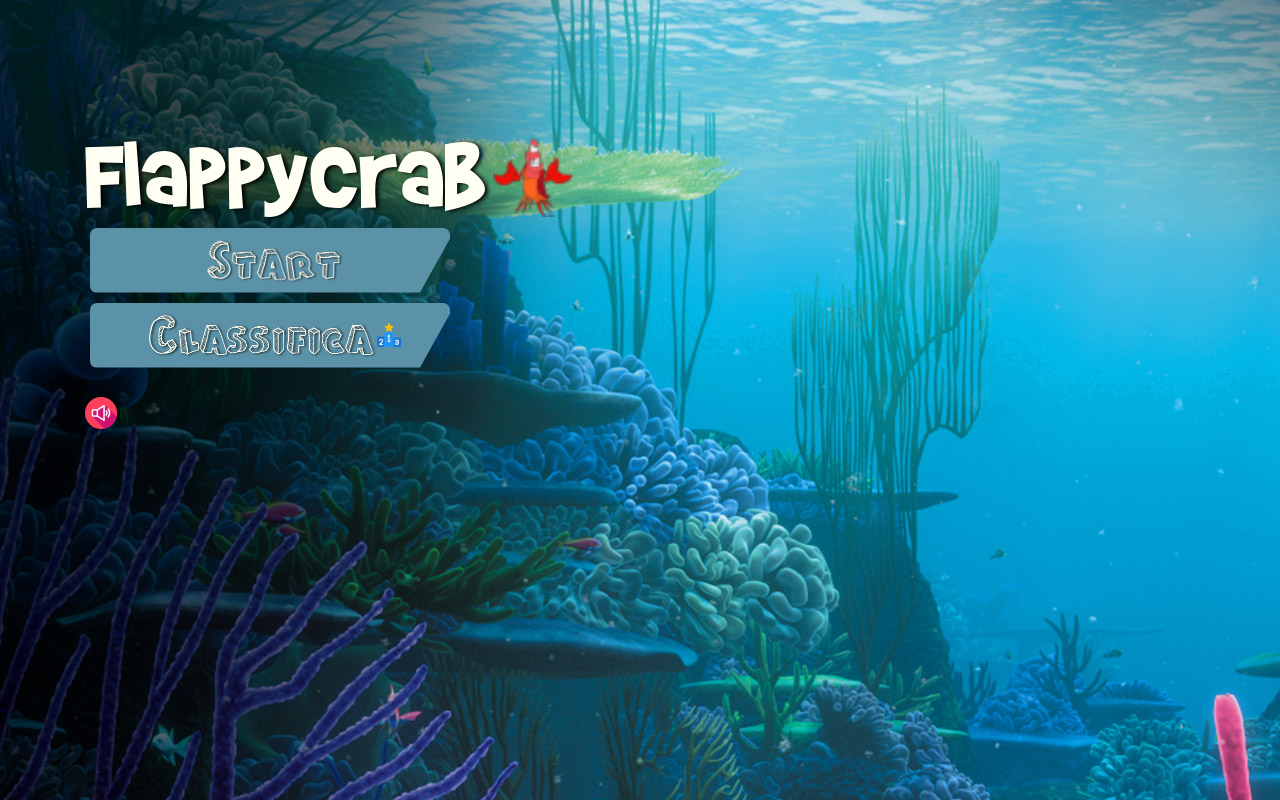
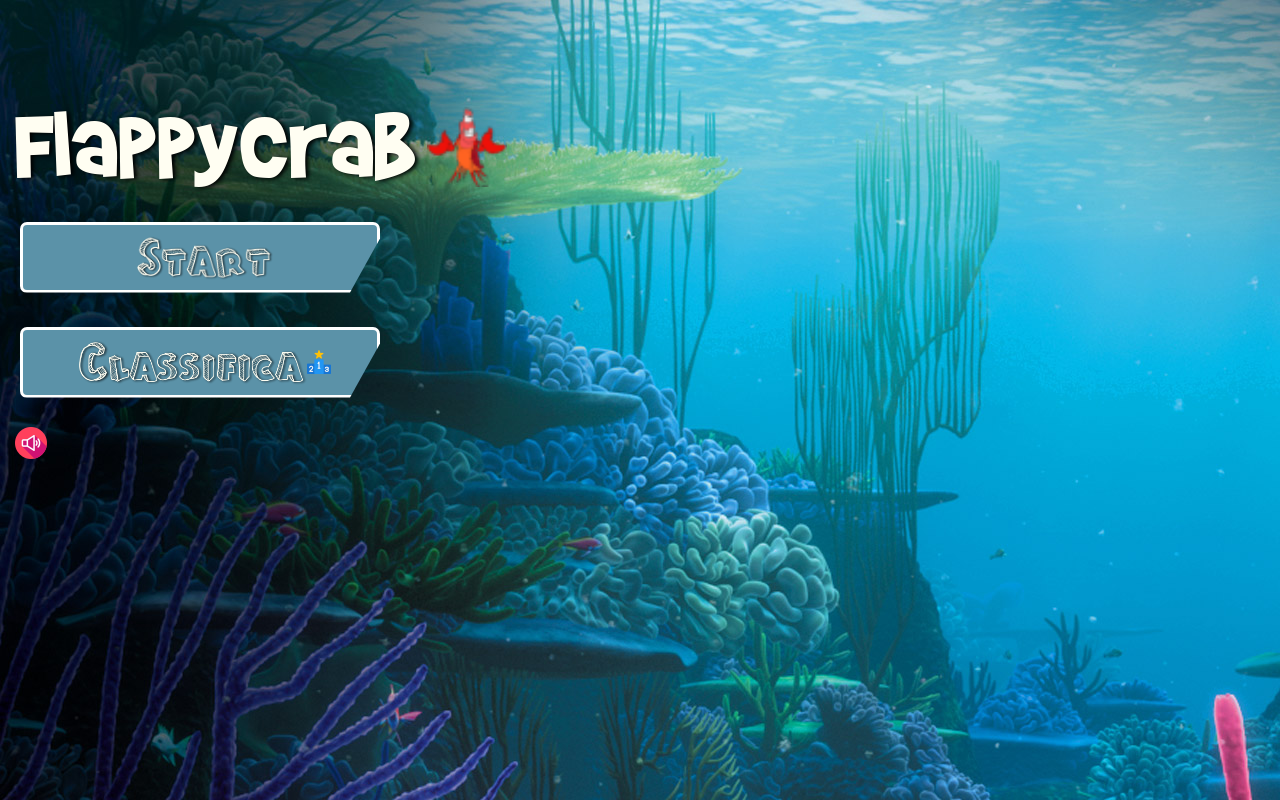
Before and after one commit to JustSani/FlappyCrab, a website: page www/index.html in a window 1280 px wide. Drawn offline with Linux system fonts and the light colour scheme.

Commit message:
Menu page fixes

```diff
--- a/www/css/index.css
+++ b/www/css/index.css
@@ -32,11 +32,13 @@ h1{
     width: 45vh;
     -webkit-clip-path: polygon(0 0,0 0,100% 0,100% 0,100% calc(100% - 15px),calc(100% - 15px) 100%,15px 100%,0 100%);
     clip-path: polygon(0 0,0 0,100% 0,100% 0,100% calc(100% - 54px),calc(100% - 30px) 100%,15px 100%,0 100%);
+    border: 3px solid white;
 }
 #classifica{
     width: 45vh;
     -webkit-clip-path: polygon(0 0,0 0,100% 0,100% 0,100% calc(100% - 15px),calc(100% - 15px) 100%,15px 100%,0 100%);
     clip-path: polygon(0 0,0 0,100% 0,100% 0,100% calc(100% - 54px),calc(100% - 30px) 100%,15px 100%,0 100%);
+    border: 3px solid white;
 }
   body {
     font-family: 'Press Start 2p';
--- a/www/index.html
+++ b/www/index.html
@@ -1,22 +1,23 @@
 <html>
     <head>
-
-
         <link href="lib/bootstrap-4.3.1-dist/css/bootstrap.min.css" rel="stylesheet" >
         <link href="css/index.css" rel="stylesheet">
         <meta name="viewport" content="initial-scale=1, width=device-width, viewport-fit=cover">
     </head>
-    <body function="onload()"style="background-image: url('images/bg_large.jpg');">
+    <body style="background-image: url('images/bg_large.jpg');">
 
-        <div class="container">
-            <img src="images/logo.png"><img style="width:10vh"src="images/Crab.png">
-            <br>
-            <span id="gioca" type="button"class='start-btn'><img style="height:45px"src="images/start.png"></span>
-            <br>
-            <span id="classifica" type="button"class='start-btn'><img style="height:45px"src="images/Cl.png"><img src="images/podium.png"></span>
+        <div class="container-fluid">
+            <img class="img-fluid" alt="Responsive image"src="images/logo.png">
+            <img class="img-fluid" alt="Responsive image"style="width:10vh"src="images/Crab.png">
             <br>
             <br>
-            <img src="images/sound.png">
+            <span id="gioca" type="button"class='start-btn'><img class="img-fluid" alt="Responsive image"style="height:45px"src="images/start.png"></span>
+            <br>
+            <br>
+            <span id="classifica" type="button"class='start-btn'><img class="img-fluid" alt="Responsive image"style="height:45px"src="images/Cl.png"><img src="images/podium.png"></span>
+            <br>
+            <br>
+            <img class="img-fluid" alt="Responsive image"src="images/sound.png">
         </div>
     <script src="lib/jquery-3.6.4.js" ></script>
     <script src="lib/bootstrap-4.3.1-dist/js/bootstrap.bundle.min.js" ></script>
```
